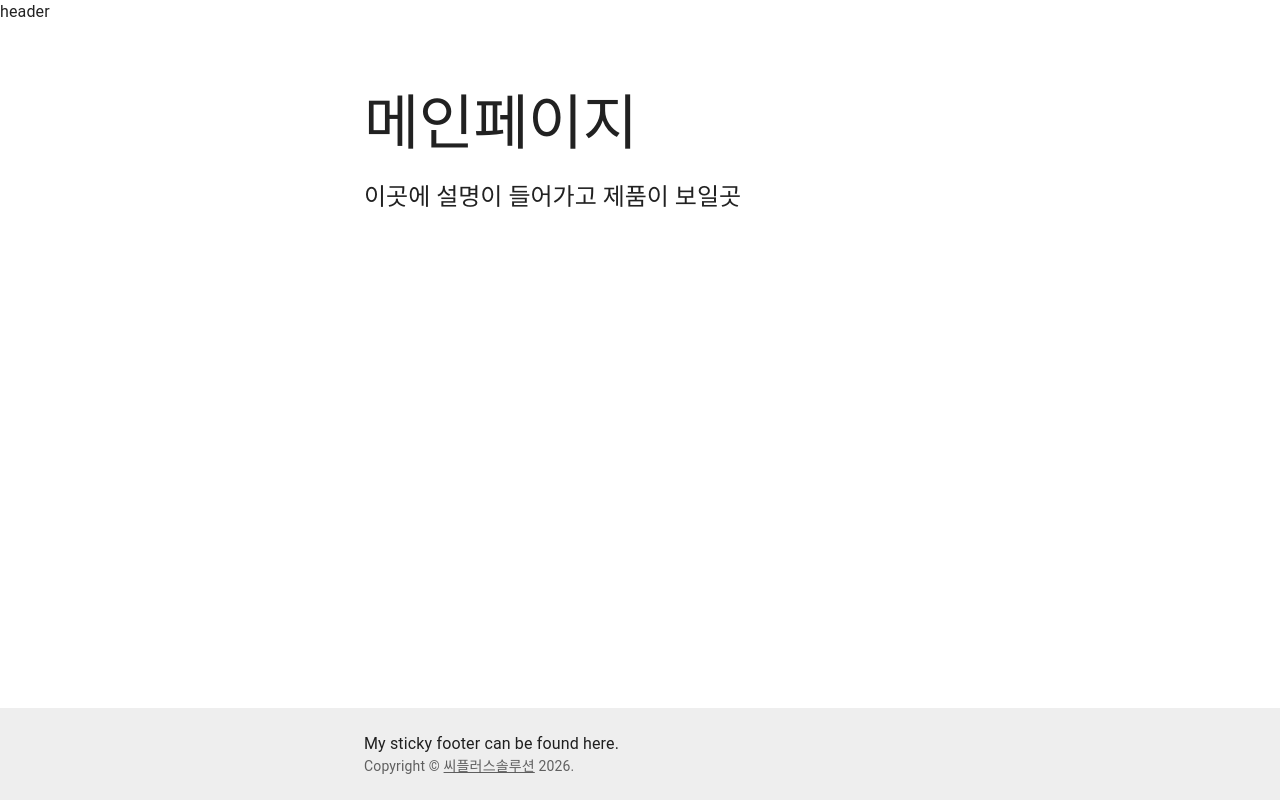
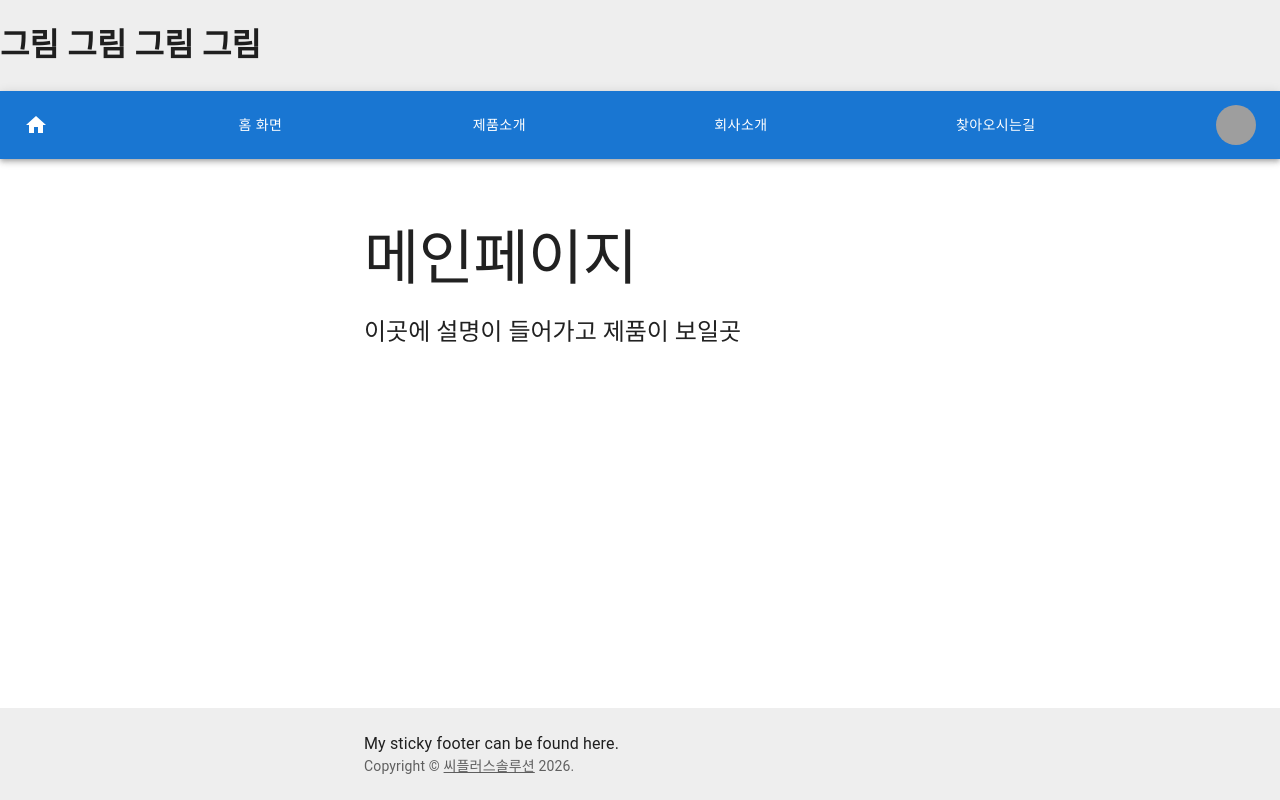
Before and after one commit to rhj1216-hochan06/cplussol, a React (Create React App) app: page / in a window 1280 px wide. Built offline with nearby package versions, Linux system fonts and the light colour scheme; grey boxes are pictures that could not be loaded.

Commit message:
Header.js 1차 수정

```diff
--- a/src/components/main/Header.js
+++ b/src/components/main/Header.js
@@ -1,3 +1,24 @@
+import Typography from "@mui/material/Typography";
+import Link from "@mui/material/Link";
+import Container from "@mui/material/Container";
+import Box from "@mui/material/Box";
+
+import ResponsiveAppBar from "./ResponsiveAppBar.js";
+
 export default function Header1() {
-  return <>header</>;
+  return (
+    <Box
+      sx={{
+        backgroundColor: (theme) =>
+          theme.palette.mode === "light"
+            ? theme.palette.grey[200]
+            : theme.palette.grey[800],
+      }}
+    >
+      <Box>
+        <h1>그림 그림 그림 그림</h1>
+      </Box>
+      <ResponsiveAppBar></ResponsiveAppBar>
+    </Box>
+  );
 }
--- /dev/null
+++ b/src/components/main/ResponsiveAppBar.js
@@ -0,0 +1,162 @@
+import * as React from "react";
+import AppBar from "@mui/material/AppBar";
+import Box from "@mui/material/Box";
+import Toolbar from "@mui/material/Toolbar";
+import IconButton from "@mui/material/IconButton";
+import Typography from "@mui/material/Typography";
+import Menu from "@mui/material/Menu";
+import MenuIcon from "@mui/icons-material/Menu";
+import Container from "@mui/material/Container";
+import Avatar from "@mui/material/Avatar";
+import Button from "@mui/material/Button";
+import Tooltip from "@mui/material/Tooltip";
+import MenuItem from "@mui/material/MenuItem";
+import HomeIcon from "@mui/icons-material/Home";
+
+const pages = ["홈 화면", "제품소개", "회사소개", "찾아오시는길"];
+const pages_menu = {
+  홈화면: ["hi"],
+  제품소개: ["hi"],
+  회사소개: ["hi"],
+  찾아오시는길: ["hi"],
+};
+const settings = ["Profile", "Account", "Dashboard", "Logout"];
+
+function ResponsiveAppBar() {
+  const [anchorElNav, setAnchorElNav] = React.useState(null);
+  const [anchorElUser, setAnchorElUser] = React.useState(null);
+
+  const handleOpenNavMenu = (event) => {
+    setAnchorElNav(event.currentTarget);
+  };
+  const handleOpenUserMenu = (event) => {
+    setAnchorElUser(event.currentTarget);
+  };
+
+  const handleCloseNavMenu = () => {
+    setAnchorElNav(null);
+  };
+
+  const handleCloseUserMenu = () => {
+    setAnchorElUser(null);
+  };
+
+  return (
+    <AppBar position="static">
+      <Container maxWidth="xl">
+        <Toolbar disableGutters>
+          <HomeIcon sx={{ display: { xs: "none", md: "flex" }, mr: 1 }} />
+          <Box sx={{ flexGrow: 1, display: { xs: "flex", md: "none" } }}>
+            <IconButton
+              size="large"
+              aria-label="account of current user"
+              aria-controls="menu-appbar"
+              aria-haspopup="true"
+              onClick={handleOpenNavMenu}
+              color="inherit"
+            >
+              <MenuIcon />
+            </IconButton>
+            <Menu
+              id="menu-appbar"
+              anchorEl={anchorElNav}
+              anchorOrigin={{
+                vertical: "bottom",
+                horizontal: "left",
+              }}
+              keepMounted
+              transformOrigin={{
+                vertical: "top",
+                horizontal: "left",
+              }}
+              open={Boolean(anchorElNav)}
+              onClose={handleCloseNavMenu}
+              sx={{
+                display: { xs: "block", md: "none" },
+              }}
+            >
+              {pages.map((page) => (
+                <MenuItem key={page} onClick={handleCloseNavMenu}>
+                  <Typography textAlign="center">{page}</Typography>
+                </MenuItem>
+              ))}
+            </Menu>
+          </Box>
+
+          {/*  */}
+
+          <Box
+            sx={{
+              flexGrow: 1,
+              display: { xs: "none", md: "flex" },
+              justifyContent: "space-evenly",
+            }}
+          >
+            {pages.map((page) => (
+              <Box>
+                <Button
+                  key={page}
+                  onClick={handleOpenUserMenu}
+                  sx={{ my: 2, color: "white", display: "block" }}
+                >
+                  {page}
+                </Button>
+                <Menu
+                  id="menu-appbar"
+                  anchorEl={anchorElNav}
+                  anchorOrigin={{
+                    vertical: "bottom",
+                    horizontal: "left",
+                  }}
+                  keepMounted
+                  transformOrigin={{
+                    vertical: "top",
+                    horizontal: "left",
+                  }}
+                  open={Boolean(anchorElNav)}
+                  onClose={handleCloseNavMenu}
+                  sx={{
+                    display: { xs: "block", md: "none" },
+                  }}
+                ></Menu>
+              </Box>
+            ))}
+          </Box>
+
+          {/*  */}
+
+          <Box sx={{ flexGrow: 0 }}>
+            <Tooltip title="Open settings">
+              <IconButton onClick={handleOpenUserMenu} sx={{ p: 0 }}>
+                <Avatar alt="Remy Sharp" src="/static/images/avatar/2.jpg" />
+              </IconButton>
+            </Tooltip>
+            <Menu
+              sx={{ mt: "45px" }}
+              id="menu-appbar"
+              anchorEl={anchorElUser}
+              anchorOrigin={{
+                vertical: "top",
+                horizontal: "right",
+              }}
+              keepMounted
+              transformOrigin={{
+                vertical: "top",
+                horizontal: "right",
+              }}
+              open={Boolean(anchorElUser)}
+              onClose={handleCloseUserMenu}
+            >
+              {settings.map((setting) => (
+                <MenuItem key={setting} onClick={handleCloseUserMenu}>
+                  <Typography textAlign="center">{setting}</Typography>
+                </MenuItem>
+              ))}
+            </Menu>
+          </Box>
+        </Toolbar>
+      </Container>
+    </AppBar>
+  );
+}
+export default ResponsiveAppBar;
```
